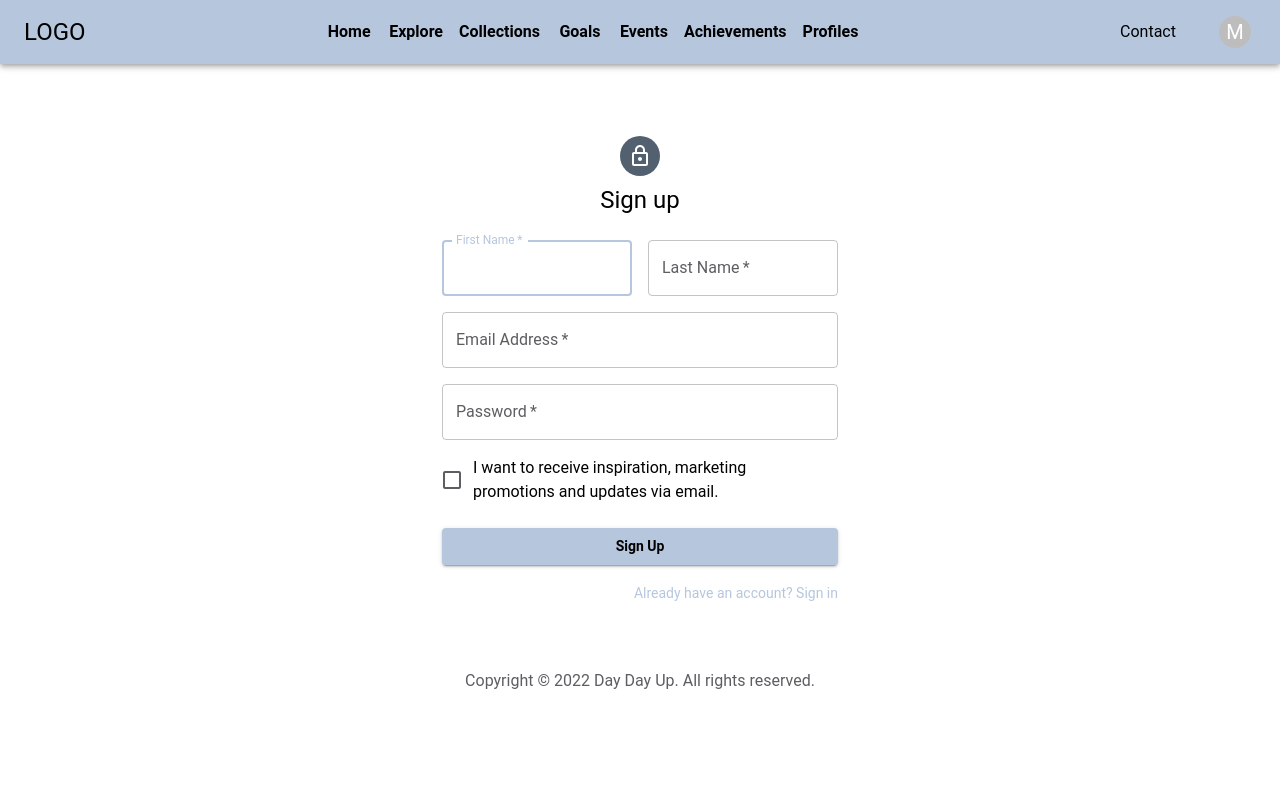
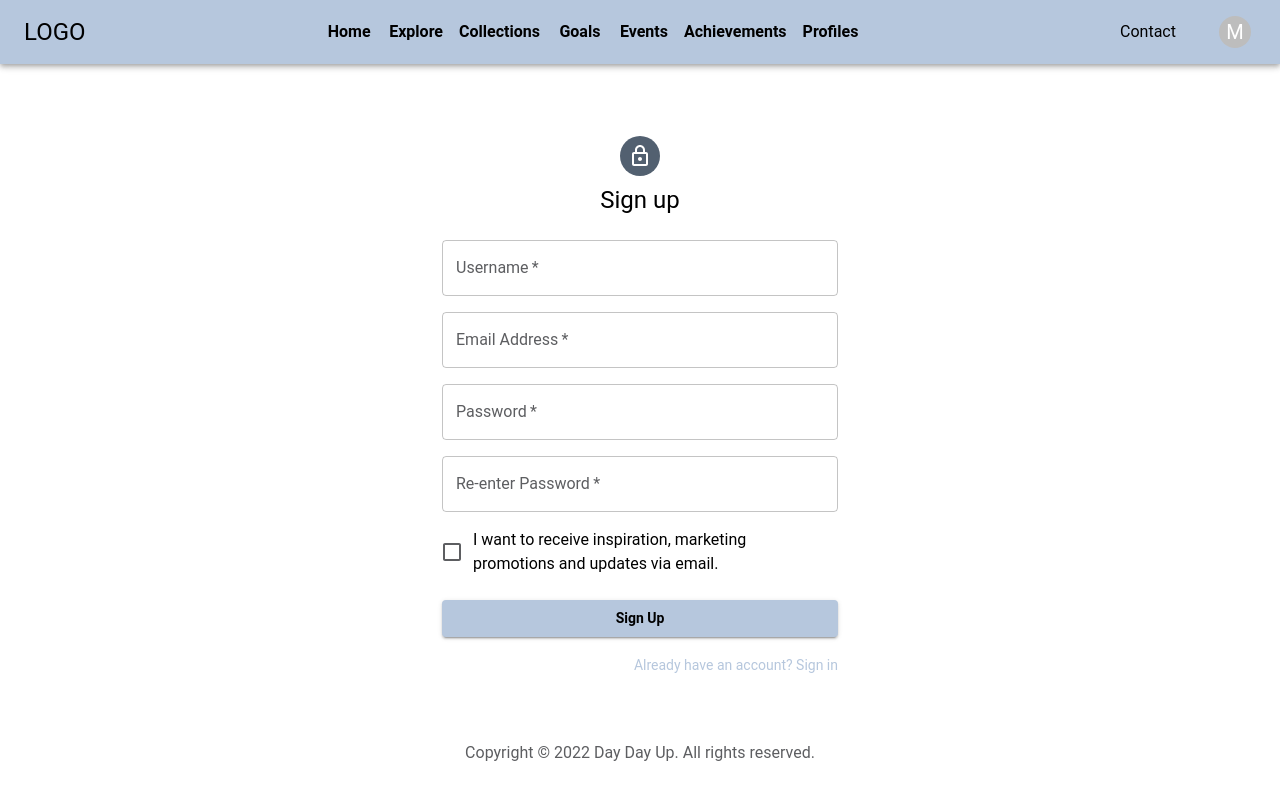
Before and after one commit to thegauraw/9900-book-readers-network, a React (Create React App) app in the folder frontend/: page /sign-up in a window 1280 px wide. Built offline with nearby package versions, Linux system fonts and the light colour scheme.

Commit message:
OT9900-96 user can re-enter password so the system ought to recheck the password for the user

```diff
--- a/frontend/src/pages/RegisterPage.tsx
+++ b/frontend/src/pages/RegisterPage.tsx
@@ -10,6 +10,7 @@ import {
   Checkbox,
   Link,
   Button,
+  Alert,
 } from '@mui/material';
 import LockOutlinedIcon from '@mui/icons-material/LockOutlined';
 import { Link as RouterLink, useNavigate } from 'react-router-dom';
@@ -21,6 +22,9 @@ import { fetchRegister } from '../services/callableFunctions';
 const RegisterPage: React.FC = () => {
   const context = React.useContext(Appctx);
   const { token, setToken, logged, setLogged } = context;
+
+  const [password, setPassword] = React.useState('');
+  const [confirm_password, setConfirmPassword] = React.useState('');
 
   const handleSubmit = (event: React.FormEvent<HTMLFormElement>) => {
     event.preventDefault();
@@ -67,7 +71,7 @@ const RegisterPage: React.FC = () => {
         </Typography>
         <Box component="form" noValidate onSubmit={handleSubmit} sx={{ mt: 3 }}>
           <Grid container spacing={2}>
-            <Grid item xs={12} sm={6}>
+            <Grid item xs={12} sm={6} display="none">
               <TextField
                 autoComplete="given-name"
                 name="firstName"
@@ -78,7 +82,7 @@ const RegisterPage: React.FC = () => {
                 autoFocus
               />
             </Grid>
-            <Grid item xs={12} sm={6}>
+            <Grid item xs={12} sm={6} display="none">
               <TextField
                 required
                 fullWidth
@@ -86,6 +90,16 @@ const RegisterPage: React.FC = () => {
                 label="Last Name"
                 name="lastName"
                 autoComplete="family-name"
+              />
+            </Grid>
+            <Grid item xs={12}>
+              <TextField
+                required
+                fullWidth
+                id="username"
+                label="Username"
+                name="username"
+                autoComplete="username"
               />
             </Grid>
             <Grid item xs={12}>
@@ -107,8 +121,29 @@ const RegisterPage: React.FC = () => {
                 type="password"
                 id="password"
                 autoComplete="new-password"
+                onChange={(e) => setPassword(e.target.value)}
               />
             </Grid>
+            <Grid item xs={12}>
+              <TextField
+                required
+                fullWidth
+                name="password_confirm"
+                label="Re-enter Password"
+                type="password"
+                id="password_confirm"
+                autoComplete="new-password"
+                onChange={(e) => setConfirmPassword(e.target.value)}
+              />
+            </Grid>
+            {password !== confirm_password && confirm_password !== '' ? (
+              <Grid item xs={12}>
+                <Alert severity="error">Double check password!!!</Alert>
+              </Grid>
+            ) : (
+              <></>
+            )}
+
             <Grid item xs={12}>
               <FormControlLabel
                 control={<Checkbox value="allowExtraEmails" color="primary" />}
```
Also changed, not shown: 2 other files (tests, documents, lock files or other folders).
